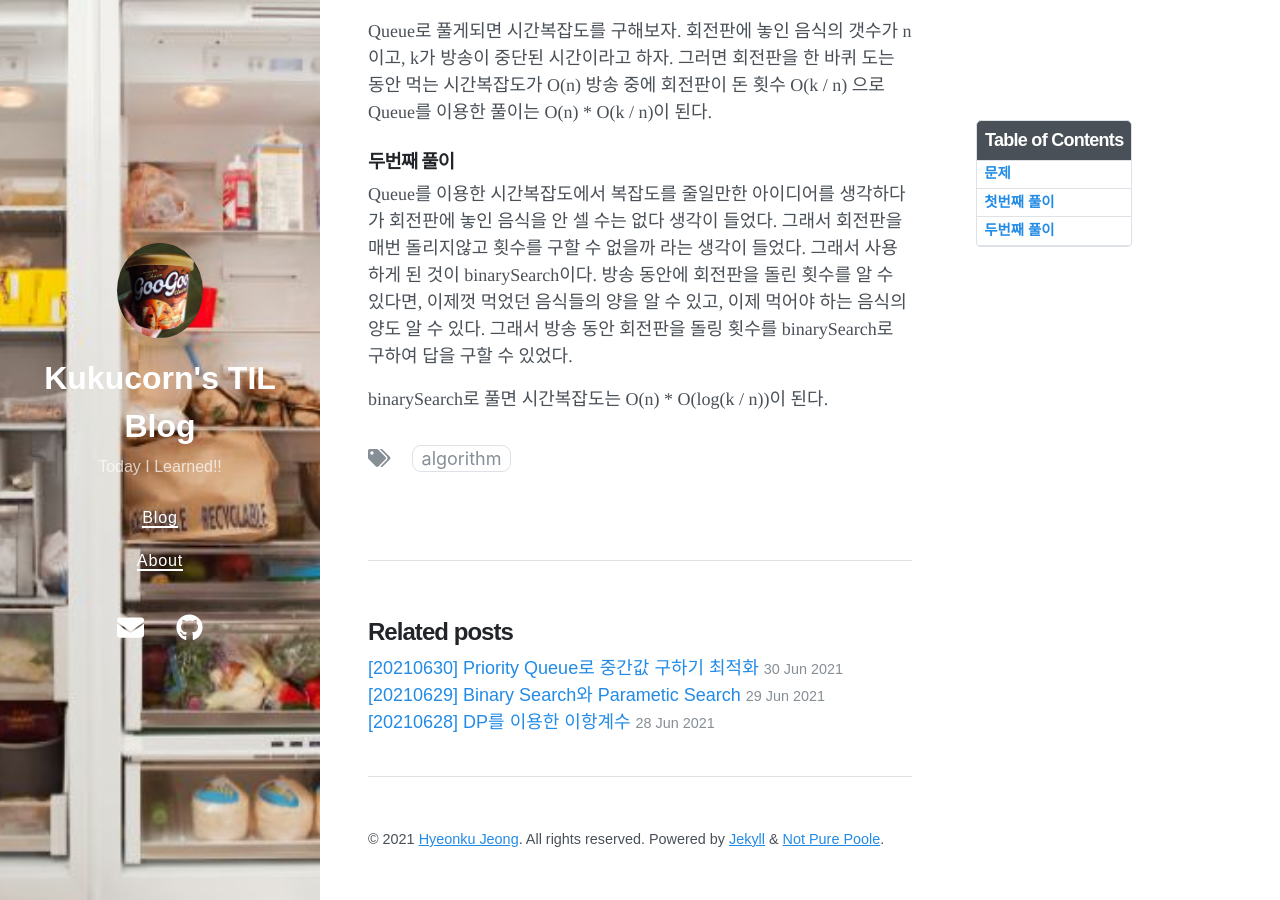
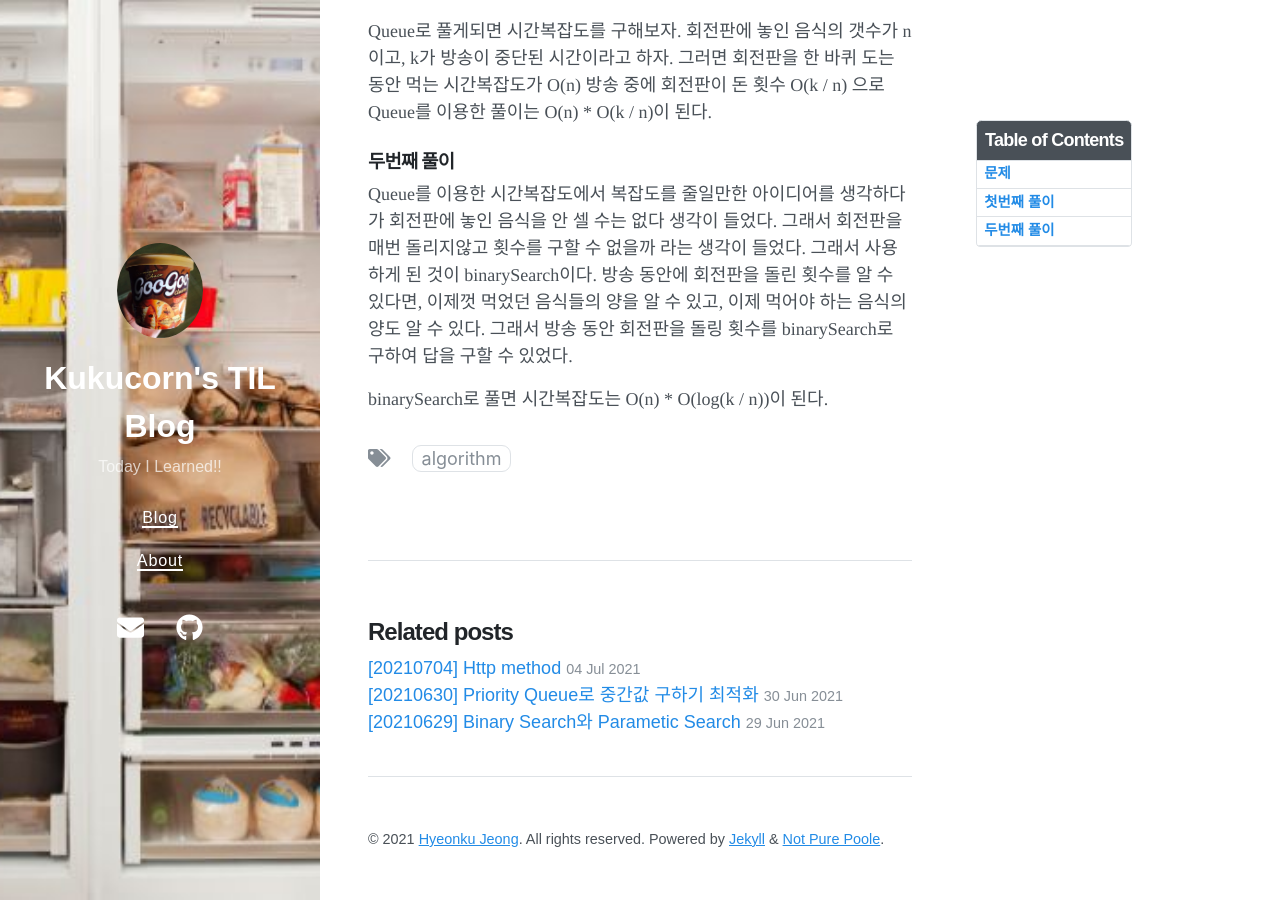
Before and after one commit to kukucorn/TIL-Blog, a Jekyll site: the page built from _posts/2021-07-01-Eating-Video-Live-Of-Muji-In-Programmers.md, in a window 1280 px wide and 900 px high, scrolled down 719 px. Built offline with Jekyll 4.4.1, drawn with Linux system fonts in a browser that asks for light colours; nearby versions of some CDN libraries; part of the change alters nothing that is shown.

Commit message:
7월 4일 TIL 포스팅
Http 메서드

```diff
--- a/_posts/2021-07-01-Eating-Video-Live-Of-Muji-In-Programmers.md
+++ b/_posts/2021-07-01-Eating-Video-Live-Of-Muji-In-Programmers.md
@@ -1,6 +1,7 @@
 ---
 layout: post
 title: "[20210701] (프로그래머스) 무지의 먹방 라이브"
+date: 2021-07-01 23:01
 last_modified_at: 2021-07-01 23:01
 tags: [algorithm]
 toc: true
--- /dev/null
+++ b/_posts/2021-07-04-Date-Class-In-Java.md
@@ -0,0 +1,53 @@
+---
+layout: post
+title: "[20210704] Http method"
+date: 2021-07-04 22:56
+last_modified_at: 2021-07-04 22:56
+tags: [web]
+toc: true
+---
+
+> http 메서드 종류와 멱등성에 대해 알아보자.
+
+### HTTP 메소드 종류
+
+#### GET
+
+- 클라이언트가 서버의 리소스를 요청할 때 주로 사용하는 메서드
+- 브라우저에 기록이 남으며 URL에 전송하는 데이터가 표시되므로 민감한 데이터를 보내면 안됨.
+- 멱등성 O, 캐시 가능
+
+#### HEAD
+
+- GET 요청과 같지만 응답에 본문이 없고 헤더만 존재
+- 헤더를 통해 본문 정보를 유추할 때나 응답 상태 코드를 확인만 필요할 때도 유용
+- 멱등성 O, 캐시 가능
+
+#### POST
+
+- 클라이언트가 서버의 리소스를 수정하거나 새로 만들 때 사용(검색, 회원가입..)
+- 서버에 리소스를 수정하거나 새로 만들 때 보내는 데이터를 POST 요청 본문에 담음
+- 멱등성 X, 캐시 가능
+
+#### PUT
+
+- URL에 해당하는 리소스를 새로 만들거나 수정할 때 사용
+- POST와 가장 큰 차이는 PUT 메서드는 자원의 식별자를 이미 알고있는 상태여야한다는 점
+- 멱등성 O, 캐시 불가능
+
+#### PATCH
+
+- PUT은 전체 리소스를 수정할 때 주로 사용되며(PUT 요청 시에는 변경되지 않는 데이터도 모두 전달해야 함), PATCH는 해당 자원의 일부를 수정하는 의미로 사용
+- 멱등성 X, 캐시 가능
+
+#### DELETE
+
+- 요청 URL로 지정한 리소스를 삭제할 때 사용
+- HTTP 명세는 서버가 클라이언트에게 알리지 않고 요청을 무시하는 것을 허용하므로 삭제를 보장하지 못함. 따라서 응답을 통해 삭제에 대한 확인을 받는 게 좋음
+- 멱등성 O, 캐시 불가능
+
+### 멱등성(Idempotent)
+
+- 특정 메서드를 여러 번 요청해도 한 번 요청할 때와 결과가 같다는 의미(오류와 같은 상황은 예외)
+- GET, PUT, DELETE 같은 경우 해당 URL에 똑같은 요청을 보낼 경우 결과는 같음
+- POST는 리소스에 따라 결과가 달라지므로 멱등성을 지키지 못함
```
